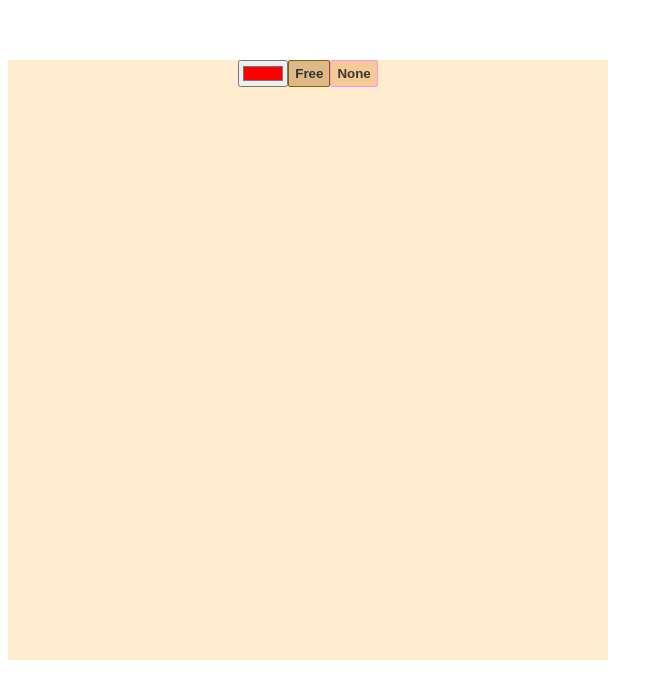
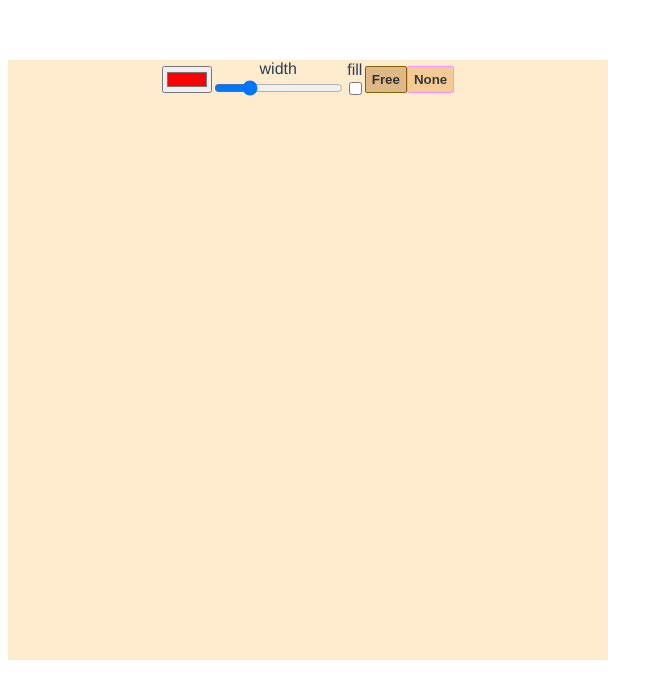
Before and after one commit to GDX64/streams, a Vue app: page / in a window 1280 px wide. Shown: the top 698 px of the page, without its empty margins (0-663 px from the left). Built offline with nearby package versions, Linux system fonts and the light colour scheme.

Commit message:
added fill and width

```diff
--- a/src/components/drawer/Drawer.vue
+++ b/src/components/drawer/Drawer.vue
@@ -2,6 +2,14 @@
   <div class="canvas-container" ref="canvas" @contextmenu.prevent>
     <div class="tools-bar">
       <input type="color" v-model="lineConfig.color" />
+      <div class="labeled-container">
+        <label>width</label>
+        <input type="range" step="1" min="1" max="5" v-model="lineConfig.width" />
+      </div>
+      <div class="labeled-container">
+        <label>fill</label>
+        <input type="checkbox" v-model="lineConfig.fill" />
+      </div>
       <button
         :class="{ 'selected-tool': selectedTool === ToolsEnum.FREE_DRAW }"
         class="draw-tool"
@@ -24,7 +32,7 @@
 import { computed, defineComponent, reactive, ref } from 'vue';
 import { Subscription } from 'rxjs';
 import { makeDrawOnCanvas, makeCanvasObservable, ObjDrawer, selected } from './freeDrawing';
-import { Polyline } from '@svgdotjs/svg.js';
+import { Shape } from '@svgdotjs/svg.js';
 import { DrawActions, ToolsEnum } from './Enums';
 const { DELETE, DESELECT, SELECT } = DrawActions;
 
@@ -36,8 +44,8 @@ export default defineComponent({
       if (!canvas.value) throw Error('Canvas not present');
       return makeDrawOnCanvas(canvas.value);
     });
-    const lineConfig = reactive({ color: '#ff0000' });
-    const drawSet = new Set<Polyline>();
+    const lineConfig = reactive({ color: '#ff0000', width: 2, fill: false });
+    const drawSet = new Set<Shape>();
     const selectedTool = ref(ToolsEnum.NONE);
     lineConfig.color;
     return { canvas, lineConfig, subscription, objDrawer, drawSet, selectedTool, ToolsEnum };
@@ -55,7 +63,7 @@ export default defineComponent({
       this.selectedTool = ToolsEnum.NONE;
       this.subscription?.unsubscribe();
     },
-    addToDrawSet(draw: Polyline | null) {
+    addToDrawSet(draw: Shape | null) {
       if (!draw) return;
       draw.addClass('canvas-draw');
       selected(draw.node).subscribe((event) => {
@@ -81,11 +89,9 @@ export default defineComponent({
   flex-grow: 1;
 }
 .canvas-draw {
-  transition: stroke 0.2s;
+  transition: stroke, fill, 0.2s;
+  &__selected,
   &:hover {
-    stroke: white;
-  }
-  &__selected {
     stroke: white;
   }
 }
@@ -96,6 +102,7 @@ export default defineComponent({
 .tools-bar {
   display: flex;
   justify-content: center;
+  align-items: center;
 }
 .draw-tool {
   height: 27px;
@@ -112,4 +119,8 @@ export default defineComponent({
     background-color: white;
   }
 }
+.labeled-container {
+  display: flex;
+  flex-flow: column;
+}
 </style>
--- a/src/components/drawer/freeDrawing.ts
+++ b/src/components/drawer/freeDrawing.ts
@@ -25,11 +25,11 @@ export function makeDrawOnCanvas(canvas: HTMLElement) {
     .addTo(canvas)
     .addClass('canvas-svg');
   return {
-    getLine({ color }: LineConfig) {
+    getLine({ color, width, fill }: LineConfig) {
       return draw
         .polyline()
-        .fill('#00000000')
-        .stroke({ color });
+        .fill(fill ? color : 'none')
+        .stroke({ color, width });
     },
     draw,
   };
@@ -40,6 +40,8 @@ type PairNumArr = PairNum[];
 export type ObjDrawer = ReturnType<typeof makeDrawOnCanvas>;
 interface LineConfig {
   color: string;
+  width: number;
+  fill: boolean;
 }
 
 function mouseObservable(canvas: HasEventTargetAddRemove<MouseEvent>) {
```
